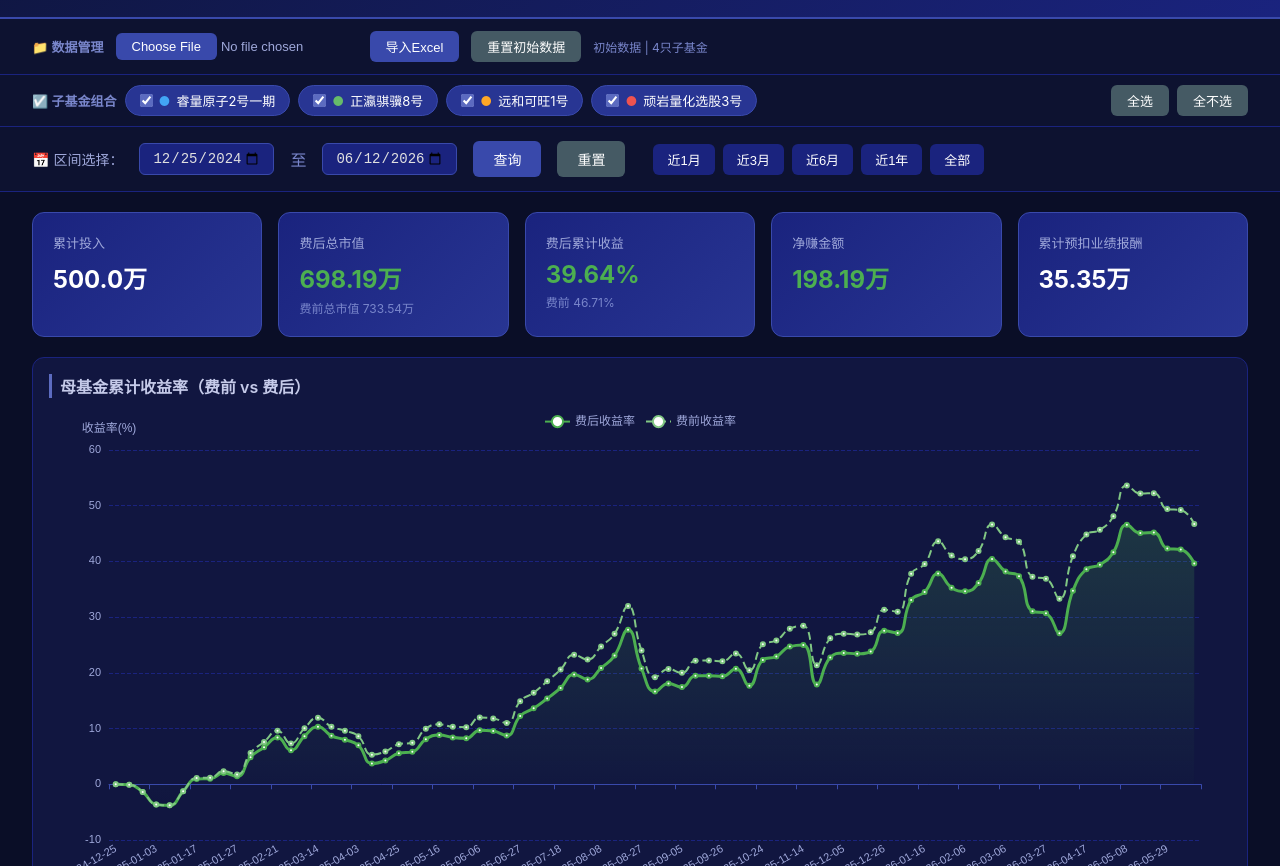
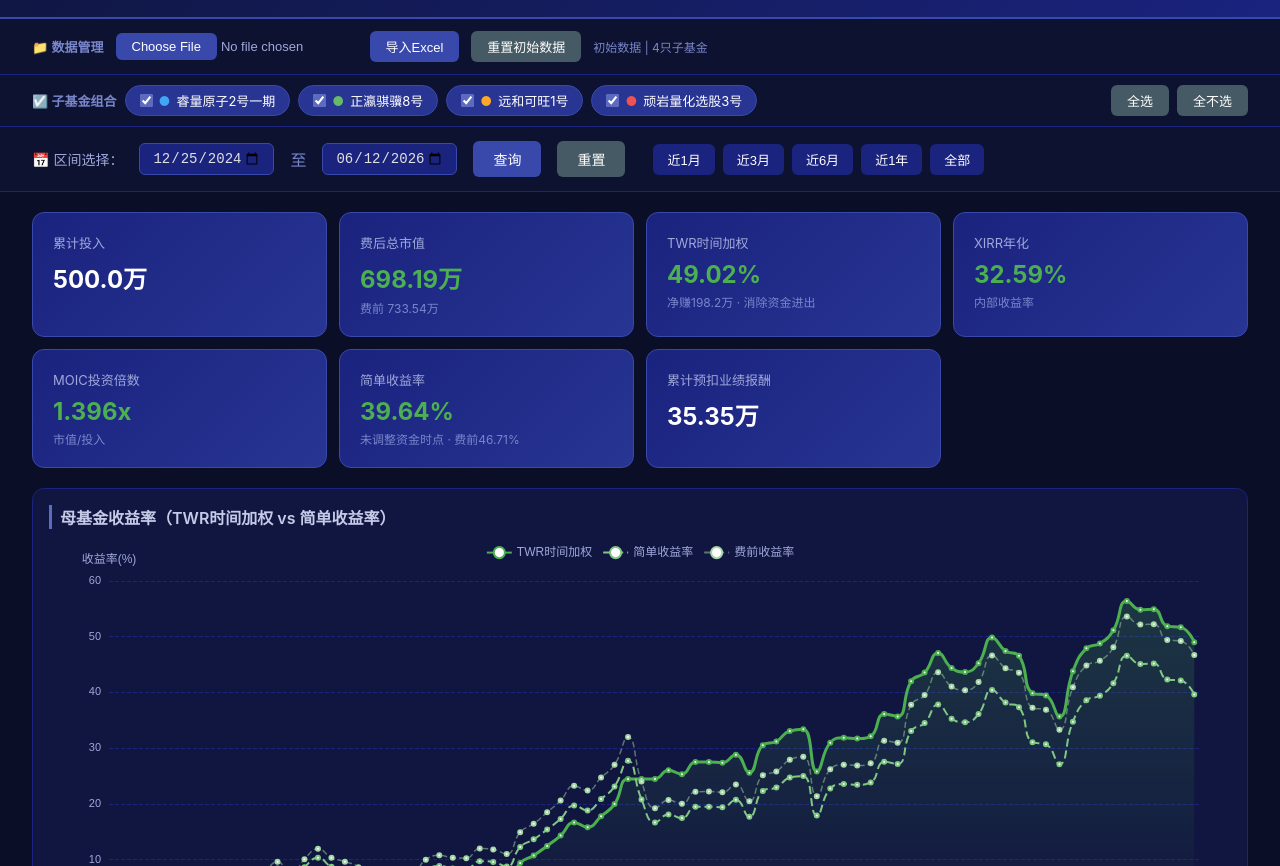
Before and after one commit to 133lss/fof-fund-dashboard, a plain HTML site: page index.html in a window 1280 px wide. Shown: the part 86-952 px from the top of the page. Drawn offline with nearby package versions, Linux system fonts and the light colour scheme.

Commit message:
feat: add TWR/XIRR/MOIC yield methods upgrade

```diff
--- a/index.html
+++ b/index.html
@@ -39,7 +39,7 @@ body { font-family: -apple-system, BlinkMacSystemFont, "Segoe UI", "PingFang SC"
 .controls .quick-btns button { background: #1a237e; padding: 6px 14px; font-size: 13px; }
 .controls .quick-btns button:hover { background: #283593; }
 .range-info { font-size: 13px; color: #7986cb; margin-left: auto; }
-.summary-cards { display: grid; grid-template-columns: repeat(5, 1fr); gap: 16px; padding: 20px 32px; }
+.summary-cards { display: grid; grid-template-columns: repeat(7, 1fr); gap: 12px; padding: 20px 32px; }
 .card { background: linear-gradient(135deg, #1a237e 0%, #283593 100%); border-radius: 12px; padding: 20px; border: 1px solid #3949ab; }
 .card .label { font-size: 13px; color: #9fa8da; margin-bottom: 8px; }
 .card .value { font-size: 24px; font-weight: 700; color: #fff; }
@@ -57,7 +57,7 @@ body { font-family: -apple-system, BlinkMacSystemFont, "Segoe UI", "PingFang SC"
 .toast.success { background: #2e7d32; color: #fff; }
 .toast.error { background: #c62828; color: #fff; }
 .toast.show { opacity: 1; }
-@media (max-width: 1200px) { .summary-cards { grid-template-columns: repeat(3, 1fr); } .charts { grid-template-columns: 1fr; } }
+@media (max-width: 1400px) { .summary-cards { grid-template-columns: repeat(4, 1fr); } .charts { grid-template-columns: 1fr; } }
 </style>
 </head>
 <body>
@@ -103,7 +103,7 @@ body { font-family: -apple-system, BlinkMacSystemFont, "Segoe UI", "PingFang SC"
 <div class="summary-cards" id="summaryCards"></div>
 <div class="charts">
   <div class="chart-box full">
-    <div class="chart-title">母基金累计收益率（费前 vs 费后）</div>
+    <div class="chart-title">母基金收益率（TWR时间加权 vs 简单收益率）</div>
     <div class="chart-container tall" id="chart1"></div>
   </div>
   <div class="chart-box full">
@@ -208,6 +208,81 @@ function calcMotherFund(products) {
     });
   }
   return results;
+}
+
+// ===== TWR时间加权收益率 =====
+function calcTWR(mfData, dates) {
+  if (!mfData.invested || mfData.invested.length < 2) return new Array(dates.length).fill(0);
+  let twr = [];
+  let cumTWR = 1;
+  let prevInv = mfData.invested[0];
+  let prevNV = mfData.net_value[0];
+  for (let i = 0; i < dates.length; i++) {
+    if (i === 0) { twr.push(0); continue; }
+    let currInv = mfData.invested[i];
+    let currNV = mfData.net_value[i];
+    let cf = currInv - prevInv;
+    let subR;
+    if (prevNV > 0) {
+      if (cf !== 0) { subR = (currNV - cf) / prevNV - 1; }
+      else { subR = currNV / prevNV - 1; }
+    } else { subR = 0; }
+    cumTWR *= (1 + subR);
+    twr.push(parseFloat(((cumTWR - 1) * 100).toFixed(2)));
+    prevInv = currInv; prevNV = currNV;
+  }
+  return twr;
+}
+
+// ===== XIRR年化内部收益率 =====
+function calcXIRR(products, mfData) {
+  let cfs = [];
+  products.forEach(p => { cfs.push({ date: p.purchase_date, amount: -p.amount }); });
+  let lastIdx = mfData.net_value.length - 1;
+  let datesArr = fullData ? fullData.allDates : [];
+  if (datesArr.length === 0) return 0;
+  let lastDate = datesArr[datesArr.length - 1];
+  let lastVal = mfData.net_value[lastIdx];
+  cfs.push({ date: lastDate, amount: lastVal });
+  cfs.sort((a, b) => a.date < b.date ? -1 : 1);
+  let base = new Date(cfs[0].date);
+  function xnpv(r) {
+    let npv = 0;
+    for (let cf of cfs) {
+      let yrs = (new Date(cf.date) - base) / (365.25 * 86400000);
+      npv += cf.amount / Math.pow(1 + r, yrs);
+    }
+    return npv;
+  }
+  function xnpvD(r) {
+    let d = 0;
+    for (let cf of cfs) {
+      let yrs = (new Date(cf.date) - base) / (365.25 * 86400000);
+      d += -yrs * cf.amount / Math.pow(1 + r, yrs + 1);
+    }
+    return d;
+  }
+  let rate = 0.1;
+  for (let iter = 0; iter < 100; iter++) {
+    let npv = xnpv(rate);
+    let deriv = xnpvD(rate);
+    if (Math.abs(npv) < 1e-7) break;
+    if (Math.abs(deriv) < 1e-15) break;
+    let nr = rate - npv / deriv;
+    if (Math.abs(nr - rate) < 1e-9) { rate = nr; break; }
+    rate = nr;
+    if (rate < -0.999) rate = -0.998;
+  }
+  return rate;
+}
+
+// ===== MOIC投资倍数 =====
+function calcMOIC(mfData) {
+  let li = mfData.net_value.length - 1;
+  if (li < 0) return 0;
+  let inv = mfData.invested[li];
+  let nv = mfData.net_value[li];
+  return inv > 0 ? nv / inv : 0;
 }
 
 // ===== Excel解析 =====
@@ -489,6 +564,9 @@ function renderAll() {
   let prodsDecoded = decodeProducts(selectedProds, workData.dates);
   let mfData = decodeMF(workData.mother_fund);
   fullData = { allDates: workData.dates, prods: prodsDecoded, mfData: mfData };
+  fullData.twr = calcTWR(mfData, workData.dates);
+  fullData.xirr = calcXIRR(selectedProds, mfData);
+  fullData.moic = calcMOIC(mfData);
 
   // Set date inputs
   const sd = document.getElementById('startDate');
@@ -512,12 +590,18 @@ function render(dates, prods, mfData, isRangeView) {
   const profit = nv - inv;
   const retNet = inv > 0 ? ((nv / inv - 1) * 100).toFixed(2) : '0.00';
   const retGross = inv > 0 ? ((gv / inv - 1) * 100).toFixed(2) : '0.00';
+  const twr = calcTWR(mfData, dates);
+  const twrVal = twr.length > 0 ? twr[twr.length - 1] : 0;
+  const xirrVal = fullData.xirr || 0;
+  const moicVal = fullData.moic || 0;
 
   document.getElementById('summaryCards').innerHTML = `
     <div class="card"><div class="label">累计投入</div><div class="value">${(inv/10000).toFixed(1)}万</div></div>
-    <div class="card"><div class="label">费后总市值</div><div class="value green">${(nv/10000).toFixed(2)}万</div><div class="sub">费前总市值 ${(gv/10000).toFixed(2)}万</div></div>
-    <div class="card"><div class="label">${isRangeView?'区间':'费后累计'}收益</div><div class="value ${parseFloat(retNet)>=0?'green':'red'}">${retNet}%</div><div class="sub">费前 ${retGross}%</div></div>
-    <div class="card"><div class="label">${isRangeView?'区间盈亏':'净赚金额'}</div><div class="value ${profit>=0?'green':'red'}">${(profit/10000).toFixed(2)}万</div></div>
+    <div class="card"><div class="label">费后总市值</div><div class="value green">${(nv/10000).toFixed(2)}万</div><div class="sub">费前 ${(gv/10000).toFixed(2)}万</div></div>
+    <div class="card"><div class="label">TWR时间加权</div><div class="value ${twrVal>=0?'green':'red'}">${twrVal.toFixed(2)}%</div><div class="sub">净赚${(profit/10000).toFixed(1)}万 · 消除资金进出</div></div>
+    <div class="card"><div class="label">XIRR年化</div><div class="value ${xirrVal*100>=0?'green':'red'}">${(xirrVal*100).toFixed(2)}%</div><div class="sub">内部收益率</div></div>
+    <div class="card"><div class="label">MOIC投资倍数</div><div class="value ${moicVal>=1?'green':'red'}">${moicVal.toFixed(3)}x</div><div class="sub">市值/投入</div></div>
+    <div class="card"><div class="label">${isRangeView?'区间简单收益率':'简单收益率'}</div><div class="value ${parseFloat(retNet)>=0?'green':'red'}">${retNet}%</div><div class="sub">未调整资金时点 · 费前${retGross}%</div></div>
     <div class="card"><div class="label">累计预扣业绩报酬</div><div class="value">${(fee/10000).toFixed(2)}万</div></div>
   `;
 
@@ -531,15 +615,16 @@ function render(dates, prods, mfData, isRangeView) {
   // Chart 1
   charts.c1 = initChart('chart1', {
     tooltip: ttS,
-    legend: { data: ['费后收益率', '费前收益率'], textStyle: { color: '#9fa8da' }, top: 0 },
+    legend: { data: ['TWR时间加权', '简单收益率', '费前收益率'], textStyle: { color: '#9fa8da' }, top: 0 },
     grid: { left: 60, right: 30, top: 40, bottom: 50 },
     xAxis: xConf,
     yAxis: { type: 'value', name: '收益率(%)', nameTextStyle: { color: '#9fa8da' }, ...axS },
     dataZoom: [{ type: 'inside' }, dzS],
     series: [
-      { name: '费后收益率', type: 'line', data: mfData.return_net, smooth: true, lineStyle: { width: 3 }, itemStyle: { color: '#4caf50' },
+      { name: 'TWR时间加权', type: 'line', data: twr, smooth: true, lineStyle: { width: 3 }, itemStyle: { color: '#4caf50' },
         areaStyle: { color: new echarts.graphic.LinearGradient(0,0,0,1,[{offset:0,color:'rgba(76,175,80,0.3)'},{offset:1,color:'rgba(76,175,80,0)'}]) } },
-      { name: '费前收益率', type: 'line', data: mfData.return_gross, smooth: true, lineStyle: { width: 2, type: 'dashed' }, itemStyle: { color: '#81c784' } }
+      { name: '简单收益率', type: 'line', data: mfData.return_net, smooth: true, lineStyle: { width: 2, type: 'dashed' }, itemStyle: { color: '#81c784' } },
+      { name: '费前收益率', type: 'line', data: mfData.return_gross, smooth: true, lineStyle: { width: 1.5, type: 'dashed', opacity: 0.5 }, itemStyle: { color: '#a5d6a7' } }
     ]
   });
 
```
